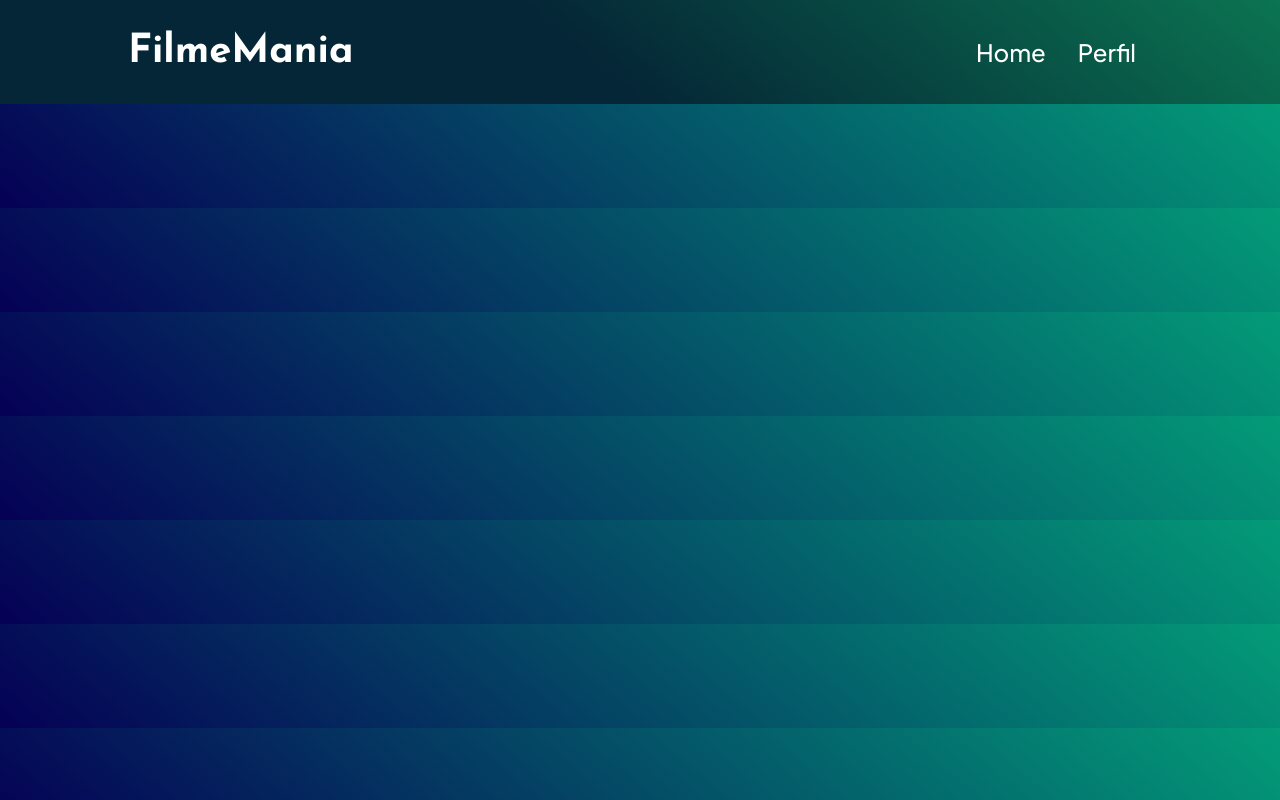
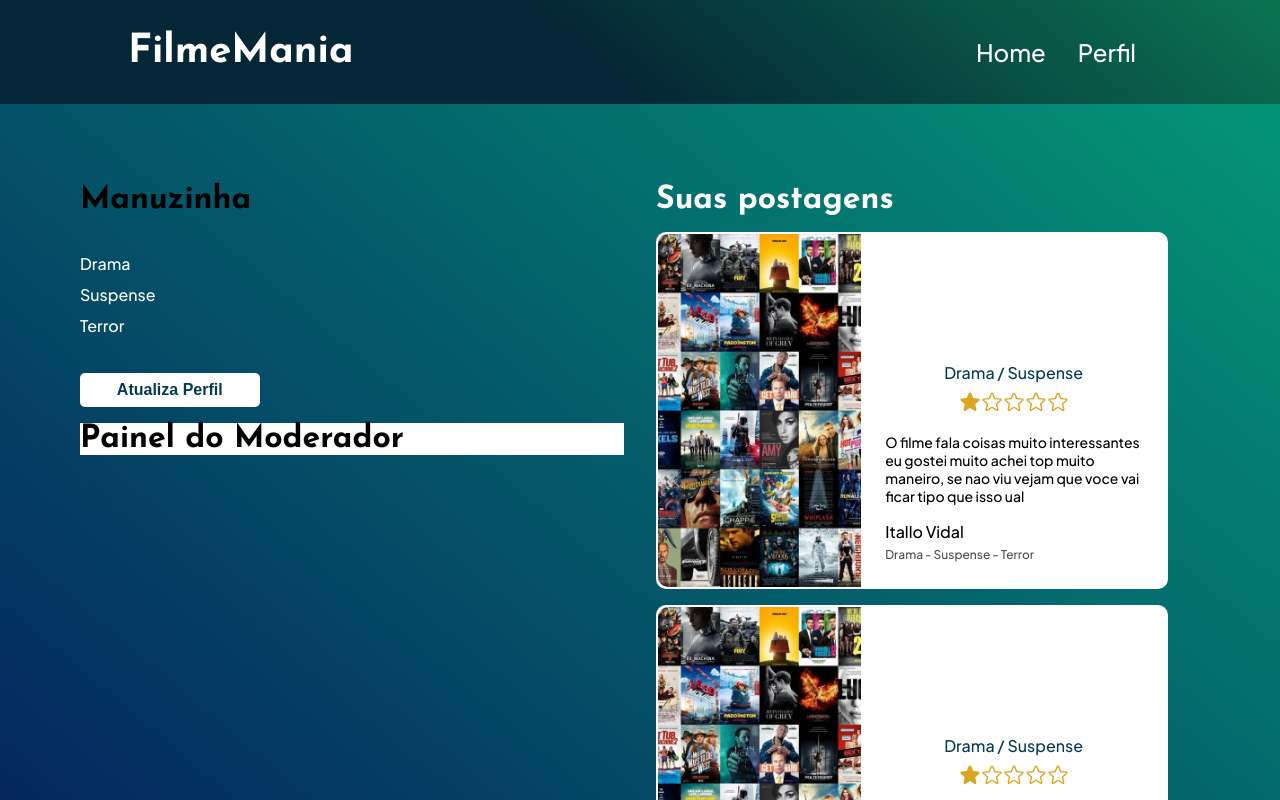
Before and after one commit to Manuella-Barros/FilmeMania, a React (Vite) app: page /profile in a window 1280 px wide. Shown: the top 800 px of the page. Built offline with nearby package versions, Linux system fonts and the light colour scheme; the HTML template or start-up script is replaced by a standard one.

Commit message:
erros de typescript

```diff
--- a/src/App.tsx
+++ b/src/App.tsx
@@ -7,6 +7,7 @@ import Home from "./pages/home/Home";
 import Account from "./pages/account/Account";
 import Login from "./pages/account/components/Login";
 import Signup from "./pages/account/components/Signup";
+import Profile from "./pages/profile/Profile";
 
 function App() {
   return (
@@ -22,6 +23,7 @@ function App() {
             <Route path="login" element={<Login/>}/>
             <Route path="signup" element={<Signup/>}/>
           </Route>
+          <Route path="/profile" element={<Profile/>}/>
         </Routes>
       </ThemeProvider>
     </BrowserRouter>
--- a/src/components/button/Button.style.ts
+++ b/src/components/button/Button.style.ts
@@ -2,10 +2,14 @@ import { styled } from "styled-components";
 
 export const Button = styled.button`
     border: none;
-    background-color: ${({theme}) => theme.COLORS.PRIMARY};
+    background-color: ${({theme, color}) => {
+        return color == "white" ? "white" : theme.COLORS.PRIMARY
+    }};
     width: 100%;
     padding: 0.5rem;
-    color: white;
+    color: ${({theme, color}) => {
+        return color == "white" ? theme.COLORS.PRIMARY : "white"
+    }};
     border-radius: 5px;
     font-size: 1rem;
     font-weight: bold;
--- a/src/components/button/Button.tsx
+++ b/src/components/button/Button.tsx
@@ -4,9 +4,9 @@ interface ButtonInterface extends React.ButtonHTMLAttributes<HTMLButtonElement>
     children: React.ReactNode,
 }
 
-function Button({children}: ButtonInterface) {
+function Button({children, ...props}: ButtonInterface) {
     return (
-        <Style.Button>{children}</Style.Button>
+        <Style.Button {...props}>{children}</Style.Button>
     );
 }
 
--- a/src/components/form/Form.tsx
+++ b/src/components/form/Form.tsx
@@ -1,7 +1,6 @@
 import Button from "../button/Button";
 import InputField from "../inputField/InputField";
 import * as Style from "./Form.styles";
-import SelectGenre from "../inputField/components/SelectGenre";
 
 export interface InputInterface {
     label: string,
--- a/src/components/navbar/Navbar.tsx
+++ b/src/components/navbar/Navbar.tsx
@@ -10,7 +10,7 @@ function Navbar() {
                     </Link>
                     <div>
                         <Link to={'/'}>Home</Link>
-                        <Link to={'./account/login'}>Perfil</Link>
+                        <Link to={'/profile'}>Perfil</Link>
                     </div>
                 </section>
         </Style.Nav>
--- a/src/pages/account/Account.styles.ts
+++ b/src/pages/account/Account.styles.ts
@@ -1,5 +1,4 @@
 import { keyframes, styled } from "styled-components";
-import Keyframes from "styled-components/dist/models/Keyframes";
 
 export const Main = styled.main`
     background-color: white;
--- a/src/pages/home/components/CommentContainer.tsx
+++ b/src/pages/home/components/CommentContainer.tsx
@@ -1,4 +1,4 @@
-import { MagnifyingGlass, Star } from "@phosphor-icons/react";
+import { MagnifyingGlass } from "@phosphor-icons/react";
 import InputField from "../../../components/inputField/InputField";
 import * as Style from "../Home.styles";
 import RatingStars from "../../../components/ratingStars/RatingStars";
--- /dev/null
+++ b/src/pages/profile/Profile.styles.ts
@@ -0,0 +1,59 @@
+import styled from "styled-components";
+
+export const Main = styled.main`
+    display: flex;
+    gap: 2rem;
+`
+
+export const Profile = styled.section`
+    width: 50%;
+
+    h2 {
+        font-family: ${({theme}) => theme.FONT.SECONDARY};
+        font-size: 2rem;
+
+        /* &::after{
+            content: " ";
+            background-color: white;
+            width: 100px;
+            height: 100px;
+        } */
+    }
+
+`
+
+export const Movies = styled.section`
+    width: 50%;
+    display: flex;
+    flex-direction: column;
+    gap: 1rem;
+
+    h2 {
+        color: white;
+        font-family: ${({theme}) => theme.FONT.SECONDARY};
+        font-size: 2rem;
+    }
+`
+
+export const FavGenres = styled.article`
+    color: white;
+    margin-block: 2rem;
+
+    p{
+        padding-block: 5px;
+    }
+`
+
+export const ButtonContainer = styled.article`
+    width: 33%;
+`
+
+export const PainelModerador = styled.article`
+    background-color: white;
+    margin-top: 1rem;
+
+    h1{
+        color: black;
+
+    }
+`
--- /dev/null
+++ b/src/pages/profile/Profile.tsx
@@ -0,0 +1,36 @@
+import Button from "../../components/button/Button";
+import MovieContainer from "../../components/movieContainer/MovieContainer";
+import * as Style from "./Profile.styles";
+
+function Profile() {
+    return (
+        <Style.Main>
+            <Style.Profile>
+                <h2>Manuzinha</h2>
+
+                <Style.FavGenres>
+                    <p>Drama</p>
+                    <p>Suspense</p>
+                    <p>Terror</p>
+                </Style.FavGenres>
+
+                <Style.ButtonContainer>
+                    <Button color="white">Atualiza Perfil</Button>
+                </Style.ButtonContainer>
+
+                <Style.PainelModerador>
+                    <h2>Painel do Moderador</h2>
+                </Style.PainelModerador>
+            </Style.Profile>
+
+            <Style.Movies>
+                <h2>Suas postagens</h2>
+                <MovieContainer/>
+                <MovieContainer/>
+                <MovieContainer/>
+            </Style.Movies>
+        </Style.Main>
+    );
+}
+
+export default Profile;
```
